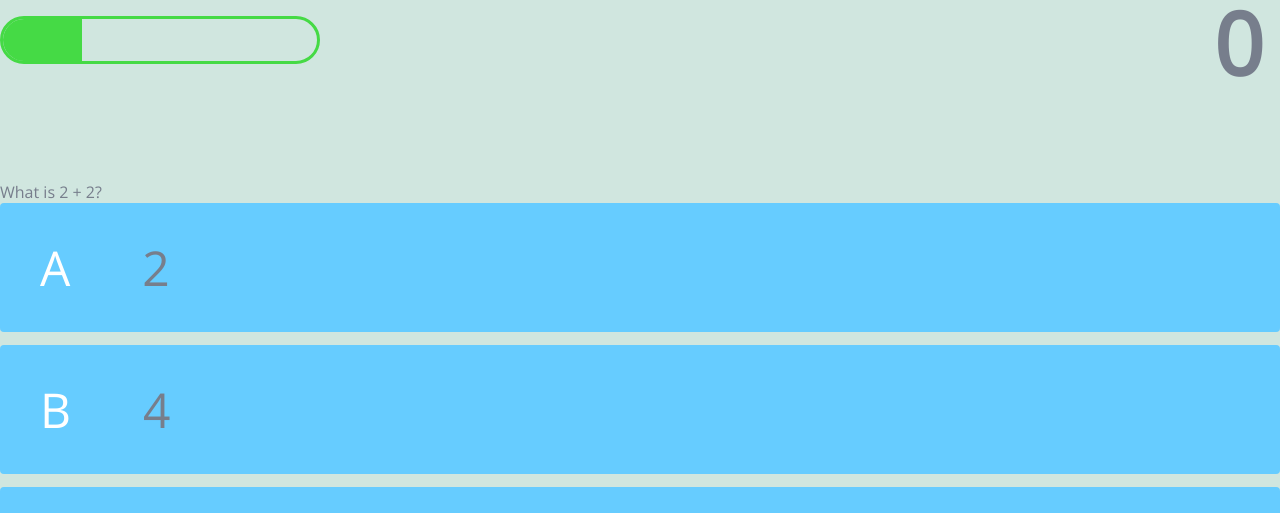
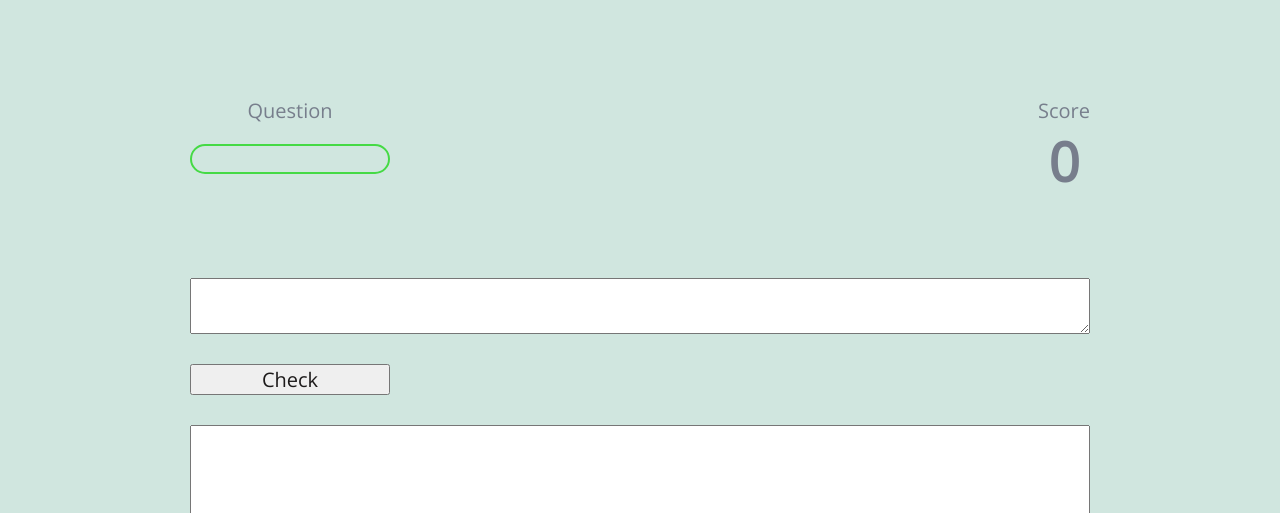
Before and after one commit to RuBisCO28/quiz-app, a plain HTML site: page game.html in a window 1280 px wide. Shown: the part 44-557 px from the top of the page. Drawn offline with nearby package versions, Linux system fonts and the light colour scheme.

Commit message:
Change quiz type

```diff
--- a/game.css
+++ b/game.css
@@ -66,6 +66,40 @@ body {
     width: 0%;
 }
 
+/* Sound */
+.sounds {
+    padding: 0 0;
+    margin-bottom: 3rem;
+}
+
+/* Answer Sheet */
+.msheet {
+    font-size: 2.0rem;
+    padding: 0 0;
+    width: 90rem;
+    margin-bottom: 3rem;
+    color: rgb(28,26,26);
+}
+
+.asheet {
+    font-size: 2.0rem;
+    padding: 0 0;
+    width: 90rem;
+    height: 10rem;
+    margin-bottom: 3rem;
+    color: rgb(28,26,26);
+}
+
+/* Show Answer */
+.answer {
+    font-size: 2.0rem;
+    padding: 0 0;
+    width: 20rem;
+    text-align: center;
+    color: rgb(28,26,26);
+    margin-bottom: 3rem;
+}
+
 @media screen and (max-width: 768px) {
     .choice-container {
         min-width: 40rem;
--- a/game.html
+++ b/game.html
@@ -31,25 +31,14 @@
                       </h1>
                   </div>
             </div>
-            <div id="question">What is the answer to this question</div>
-            <div class="choice-container">
-                  <p class="choice-prefix">A</p>
-                  <p class="choice-text" data-number="1">Choice</p>
-            </div>
-            <div class="choice-container">
-                <p class="choice-prefix">B</p>
-                <p class="choice-text" data-number="2">Choice 2</p>
-            </div>
-            <div class="choice-container">
-                <p class="choice-prefix">C</p>
-                <p class="choice-text" data-number="3">Choice 3</p>
-            </div>
-            <div class="choice-container">
-                <p class="choice-prefix">D</p>
-                <p class="choice-text" data-number="4">Choice 4</p>
-            </div>
+            <div id="question" class="sounds"></div>
+            <textarea id="msheet" class="msheet"></textarea>
+            <button class="answer" onclick="checkAnswer()">Check</button>
+            <textarea id="asheet" class="asheet"></textarea>
+            <button class="answer" onclick="nextQuestion()">Next</button>
           </div>
       </div>
+      <script src="./contents.js"></script>
       <script src="./game.js"></script>
 
   </body>
--- a/game.js
+++ b/game.js
@@ -1,5 +1,4 @@
 const question = document.querySelector('#question');
-const choices = Array.from(document.querySelectorAll('.choice-text'));
 const progreeText = document.querySelector('#progressText');
 const scoreText = document.querySelector('#score');
 const progreeBarFull = document.querySelector('#progreeBarFull');
@@ -9,96 +8,56 @@ let acceptAnswers = true;
 let score = 0;
 let questionCounter = 0;
 let availableQuestions = [];
-
-let questions = [
-    {
-        question: 'What is 2 + 2?',
-        choice1: '2',
-        choice2: '4',
-        choice3: '21',
-        choice4: '17',
-        answer: 2
-    },
-    {
-        question: 'What is 1 + 1?',
-        choice1: '2',
-        choice2: '4',
-        choice3: '21',
-        choice4: '17',
-        answer: 1
-    },
-    {
-        question: 'What is 20 + 1?',
-        choice1: '2',
-        choice2: '4',
-        choice3: '21',
-        choice4: '17',
-        answer: 3
-    },
-    {
-        question: 'What is 12 + 5?',
-        choice1: '2',
-        choice2: '4',
-        choice3: '21',
-        choice4: '17',
-        answer: 4
-    }
-];
+let maxQuestions = 0;
+let param = "";
 
 const SCORE_POINTS = 100;
-const MAX_QUESTIONS = 4;
 
 startGame = () => {
     questionCounter = 0;
     score = 0;
-    availableQuestions = [...questions];
+    param = location.search.substring(4,5);
+    availableQuestions = questions[param];
+    maxQuestions = availableQuestions.sentence.length;
     getNewQuestion();
 };
 
 getNewQuestion = () => {
-    if(availableQuestions.length === 0 || questionCounter > MAX_QUESTIONS) {
+    if(availableQuestions.sentence.length === 0 || questionCounter > maxQuestions) {
         localStorage.setItem('mostRecentScore', score);
         return window.location.assign('./end.html');
     }
     questionCounter++;
-    progressText.innerText = `Question ${questionCounter} of ${MAX_QUESTIONS}`;
-    progressBarFull.style.width = `${(questionCounter/MAX_QUESTIONS) * 100}%`;
+    progressText.innerText = `Question ${questionCounter} of ${maxQuestions}`;
+    progressBarFull.style.width = `${(questionCounter/maxQuestions) * 100}%`;
 
-    const questionsIndex = Math.floor(Math.random() * availableQuestions.length);
-    currentQuestion = availableQuestions[questionsIndex];
-    question.innerText = currentQuestion.question;
+    const questionsIndex = Math.floor(Math.random() * availableQuestions.sentence.length);
+    currentQuestion = availableQuestions.sentence[questionsIndex];
 
-    choices.forEach(choice => {
-        const number = choice.dataset['number'];
-        choice.innerText = currentQuestion['choice' + number];
-    });
+    let audio = document.createElement('audio');
+    audio.src = currentQuestion.question;
+    audio.controls = true;
+    question.appendChild(audio);
 
-    availableQuestions.splice(questionsIndex, 1);
+    availableQuestions.sentence.splice(questionsIndex, 1);
     acceptingAnswers = true;
 };
 
-choices.forEach(choice => {
-    choice.addEventListener('click', e => {
-        if(!acceptingAnswers) return;
-        acceptingAnswers = false;
-        const selectedChoice = e.target;
-        const selectedAnswer = selectedChoice.dataset['number'];
+checkAnswer = () => {
+    const myAnswer = document.getElementById("msheet").value;
+    let judge = myAnswer == currentQuestion.answer ? 'correct' : 'incorrect';
+    if(judge === 'correct') {
+        incrementScore(SCORE_POINTS);
+    }
+    document.getElementById("asheet").value = judge + '\n' + currentQuestion.answer + '\n' + currentQuestion.jp;
+}
 
-        let classToApply = selectedAnswer == currentQuestion.answer ? 'correct' : 'incorrect';
-
-        if(classToApply === 'correct') {
-            incrementScore(SCORE_POINTS);
-        }
-
-        selectedChoice.parentElement.classList.add(classToApply);
-
-        setTimeout(() => {
-            selectedChoice.parentElement.classList.remove(classToApply);
-            getNewQuestion();
-        }, 500);
-
-    });
-});
+nextQuestion = () => {
+    getNewQuestion();
+    question.removeChild(question.firstChild);
+    document.getElementById("msheet").value = "";
+    document.getElementById("asheet").value = "";
+}
 
 incrementScore = num => {
     score += num;
--- a/style.css
+++ b/style.css
@@ -6,6 +6,7 @@
     box-sizing: border-box;
     margin: 0;
     padding: 0;
+    font-size: 62.5%;
     font-family: 'Open Sans', sans-serif;
 }
 
@@ -23,9 +24,9 @@ h2 {
 .container {
     width: 100vw;
     height: 100vh;
-    display: flex;
-    justify-content: center;
-    align-items: center;
+    display: flex; /* flex box */
+    justify-content: center; /* horizonal */
+    align-items: center; /* vertiacal */
     max-width: 80rem;
     margin: 0 auto;
     padding: 2rem;
```
Also changed, not shown: index.html (+2 -1 lines), 1 other file.
